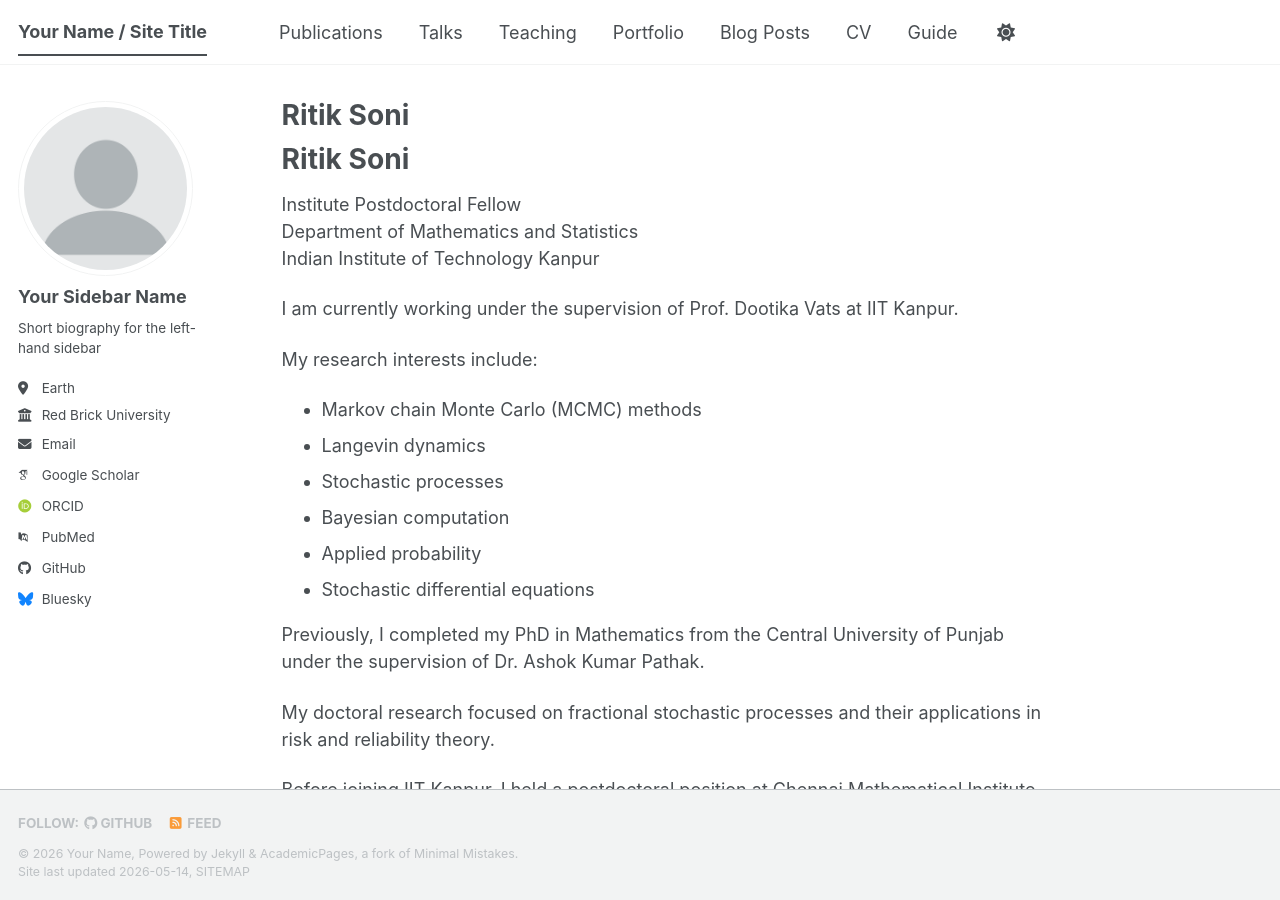
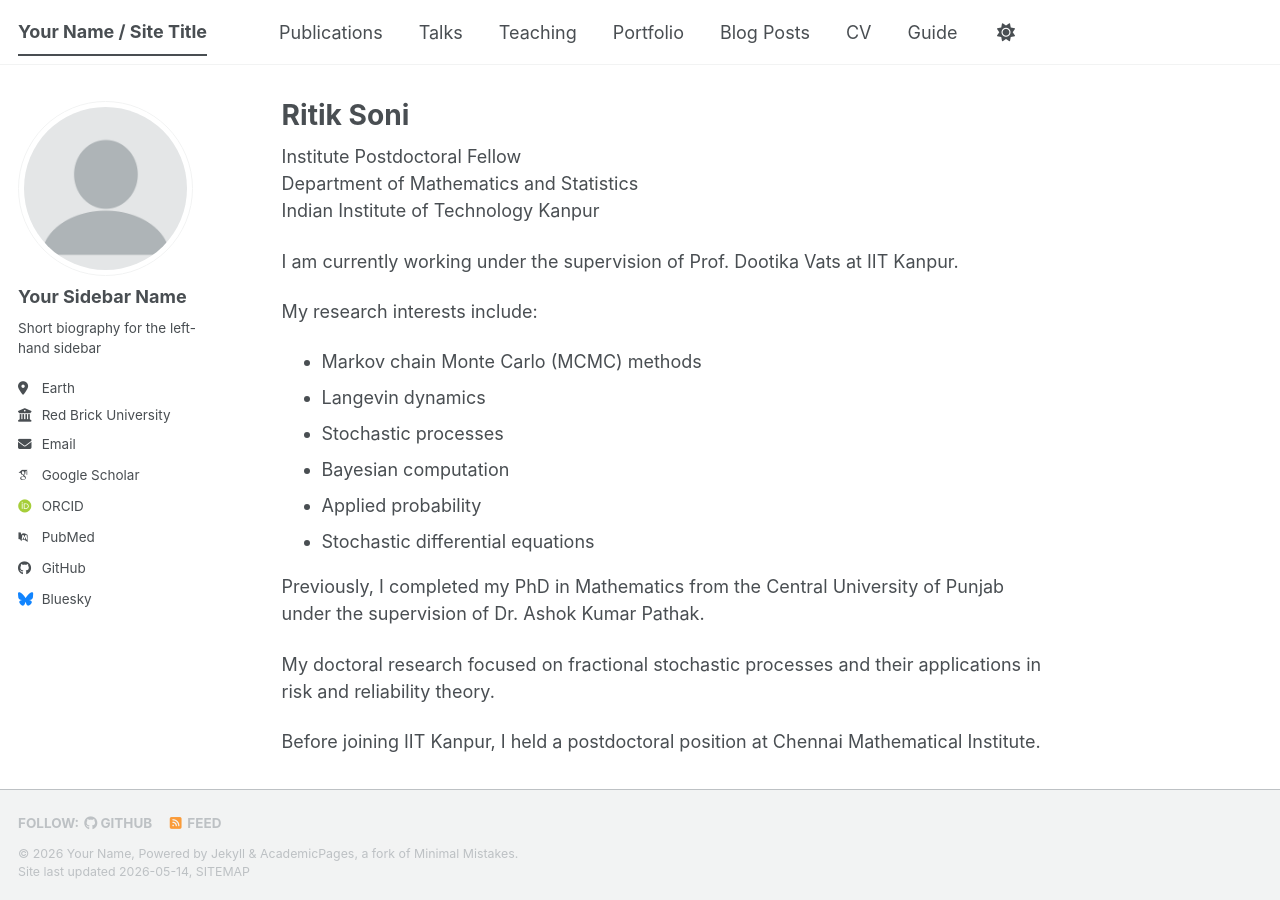
Before and after one commit to ritik824/ritik824.github.io, a Jekyll site: the page built from _pages/about.md, in a window 1280 px wide and 900 px high. Built offline with Jekyll 4.4.1, drawn with Linux system fonts in a browser that asks for light colours; some web fonts are replaced; a script bundle is joined from its source files by our own code; library files that are not in the unit come from our copies.

Commit message:
Update about.md

```diff
--- a/_pages/about.md
+++ b/_pages/about.md
@@ -6,8 +6,6 @@ redirect_from:
   - /about/
   - /about.html
 ---
-
-# Ritik Soni
 
 Institute Postdoctoral Fellow
 Department of Mathematics and Statistics
```
